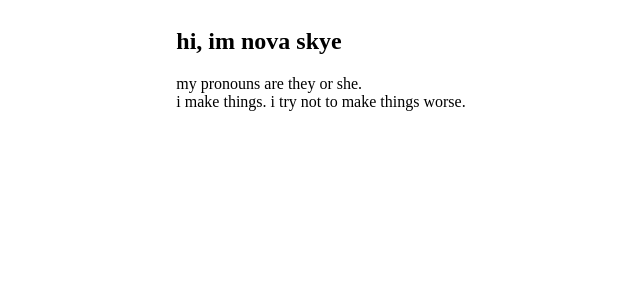
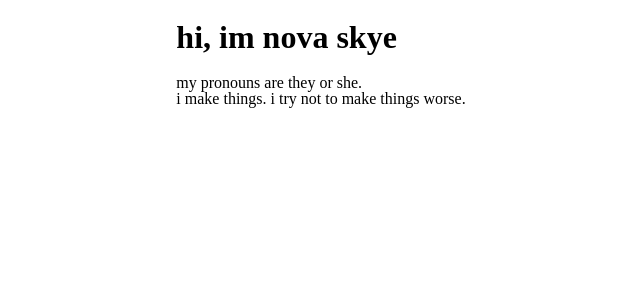
Before and after one commit to sissyliberation/next-portfolio, a Next.js app: page / in a window 1280 px wide. Shown: the top 300 px of the page, without its empty margins (319-959 px from the left). Built offline with nearby package versions, Linux system fonts and the light colour scheme.

Commit message:
add global styles

```diff
--- a/package.json
+++ b/package.json
@@ -9,6 +9,7 @@
   },
   "dependencies": {
     "next": "9.4.2",
+    "normalize.css": "^8.0.1",
     "react": "16.13.1",
     "react-dom": "16.13.1",
     "sass": "^1.26.5"
--- /dev/null
+++ b/pages/_app.js
@@ -0,0 +1,21 @@
+// import App from 'next/app'
+
+import '../styles/global.scss'
+
+function MyApp({ Component, pageProps }) {
+  return <Component {...pageProps} />
+}
+
+// Only uncomment this method if you have blocking data requirements for
+// every single page in your application. This disables the ability to
+// perform automatic static optimization, causing every page in your app to
+// be server-side rendered.
+//
+// MyApp.getInitialProps = async (appContext) => {
+//   // calls page's `getInitialProps` and fills `appProps.pageProps`
+//   const appProps = await App.getInitialProps(appContext);
+//
+//   return { ...appProps }
+// }
+
+export default MyApp
--- /dev/null
+++ b/styles/global.scss
@@ -0,0 +1,10 @@
+@import '~normalize.css';
+
+* {
+  box-sizing: border-box;
+  line-height: 1;
+}
+
+html, body {
+  line-height: 1;
+}
--- a/styles/mixins.scss
+++ b/styles/mixins.scss
@@ -0,0 +1,5 @@
+@import 'variables';
+
+@mixin container {
+    padding: 1rem;
+}
```
Also changed, not shown: styles/variables.scss (added, +11 -0 lines), 1 other file (tests, documents, lock files or other folders).
